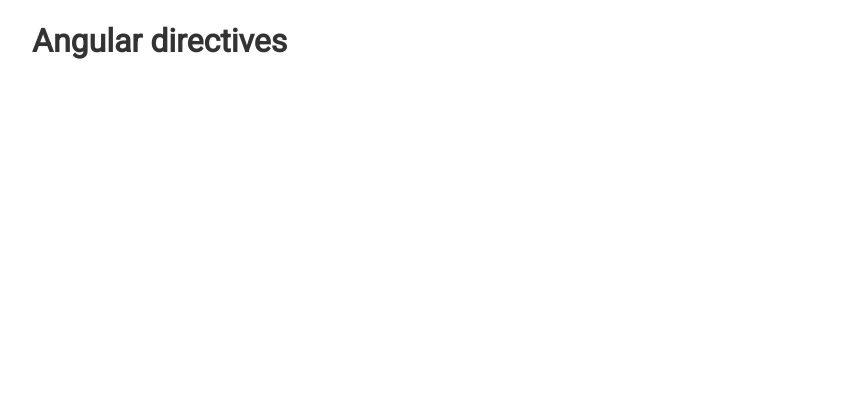
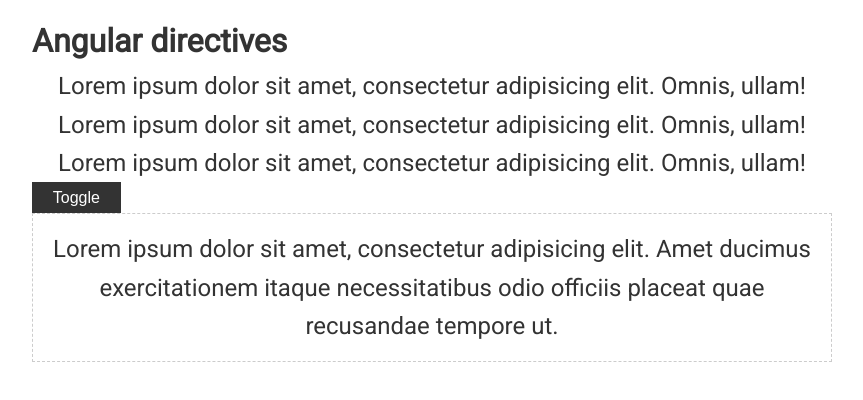
Before and after one commit to Aigelov/angular-basics-by-vladilen, an Angular app: page / in a window 1280 px wide. Shown: the top 400 px of the page, without its empty margins (208-1071 px from the left). Built offline with nearby package versions, Linux system fonts and the light colour scheme.

Commit message:
Create directive, Attribute, Structural, HostBinding, HostListener, ElementRef, Renderer2, TemplateRef, ViewContainerRef

```diff
--- a/src/app/app.component.html
+++ b/src/app/app.component.html
@@ -1,3 +1,49 @@
 <div class="container">
   <h1>Angular directives</h1>
+  <p
+    [appStyle]="'green'"
+    [dStyles]="{
+      border: '1px solid green',
+      borderRadius: '5px'
+    }"
+  >Lorem ipsum dolor sit amet, consectetur adipisicing elit. Omnis, ullam!</p>
+  <p
+    [appStyle]="'brown'"
+    [dStyles]="{
+      border: '1px solid brown',
+      borderRadius: '15px'
+    }"
+  >Lorem ipsum dolor sit amet, consectetur adipisicing elit. Omnis, ullam!</p>
+  <p>Lorem ipsum dolor sit amet, consectetur adipisicing elit. Omnis, ullam!</p>
+
+  <button
+    class="btn"
+    (click)="isVisible = !isVisible"
+  >Toggle</button>
+
+  <!--<div-->
+    <!--*ngIf="isVisible"-->
+    <!--class="wrap"-->
+  <!--&gt;-->
+    <!--<p>Lorem ipsum dolor sit amet, consectetur adipisicing elit. Amet ducimus exercitationem itaque necessitatibus odio officiis placeat quae recusandae tempore ut.</p>-->
+  <!--</div>-->
+
+  <!--<ng-template [ngIf]="isVisible">-->
+    <!--<div class="wrap">-->
+      <!--<p>Lorem ipsum dolor sit amet, consectetur adipisicing elit. Amet ducimus exercitationem itaque necessitatibus odio officiis placeat quae recusandae tempore ut.</p>-->
+    <!--</div>-->
+  <!--</ng-template>-->
+
+  <!--<div-->
+    <!--*appIfNot="!isVisible"-->
+    <!--class="wrap"-->
+  <!--&gt;-->
+    <!--<p>Lorem ipsum dolor sit amet, consectetur adipisicing elit. Amet ducimus exercitationem itaque necessitatibus odio officiis placeat quae recusandae tempore ut.</p>-->
+  <!--</div>-->
+
+  <ng-template [appIfNot]="!isVisible">
+    <div class="wrap">
+      <p>Lorem ipsum dolor sit amet, consectetur adipisicing elit. Amet ducimus exercitationem itaque necessitatibus odio officiis placeat quae recusandae tempore ut.</p>
+    </div>
+  </ng-template>
 </div>
--- a/src/app/app.component.scss
+++ b/src/app/app.component.scss
@@ -9,3 +9,13 @@
   color: white;
   font-size: 1.5rem;
 }
+
+p {
+  font-size: 1.5rem;
+  text-align: center;
+}
+
+.wrap {
+  border: 1px dashed #CCC;
+  padding: 1rem;
+}
--- a/src/app/app.component.ts
+++ b/src/app/app.component.ts
@@ -6,4 +6,5 @@
   styleUrls: ['./app.component.scss']
 })
 export class AppComponent {
+  isVisible = true;
 }
--- a/src/app/app.module.ts
+++ b/src/app/app.module.ts
@@ -3,10 +3,14 @@
 import {FormsModule} from '@angular/forms';
 
 import { AppComponent } from './app.component';
+import {StyleDirective} from './directives/style.directive';
+import { IfNotDirective } from './directives/if-not.directive';
 
 @NgModule({
   declarations: [
-    AppComponent
+    AppComponent,
+    StyleDirective,
+    IfNotDirective
   ],
   imports: [
     BrowserModule,
--- /dev/null
+++ b/src/app/directives/if-not.directive.ts
@@ -0,0 +1,23 @@
+import {Directive, Input, TemplateRef, ViewContainerRef} from '@angular/core';
+
+@Directive({
+  selector: '[appIfNot]'
+})
+export class IfNotDirective {
+
+  @Input('appIfNot') set ifNot(condition: boolean) {
+    if (!condition) {
+      // Show element
+      this.viewContainer.createEmbeddedView(this.templateRef);
+    } else {
+      // Hide element
+      this.viewContainer.clear();
+    }
+  }
+
+  constructor(
+    private templateRef: TemplateRef<any>,
+    private viewContainer: ViewContainerRef
+  ) { }
+
+}
--- /dev/null
+++ b/src/app/directives/style.directive.ts
@@ -0,0 +1,56 @@
+import {Directive, ElementRef, HostBinding, HostListener, Input, Renderer2} from '@angular/core';
+
+@Directive({
+  selector: '[appStyle]'
+})
+export class StyleDirective {
+
+  @Input('appStyle') color: string = 'red';
+  @Input() dStyles: {
+    border?: string,
+    borderRadius?: string
+    fontWeight?: string,
+  };
+
+  @HostBinding('style.color') elColor = null;
+
+  constructor(
+    private elRef: ElementRef,
+    private renderer: Renderer2
+  ) {
+    // elRef.nativeElement.style.color = 'green';
+  }
+
+  // @HostListener('click') onClick(event: Event)
+  @HostListener('click', ['$event.target']) onClick(event: HTMLStyleElement) {
+    event.style.color = 'red';
+  }
+
+  @HostListener('mouseenter') onEnter() {
+    this.elColor = this.color;
+    // this.renderer.setStyle(this.elRef.nativeElement, 'color', this.color);
+    // this.renderer.setStyle(
+    //   this.elRef.nativeElement,
+    //   'border',
+    //   this.dStyles.border
+    // );
+    // this.renderer.setStyle(
+    //   this.elRef.nativeElement,
+    //   'borderRadius',
+    //   this.dStyles.borderRadius
+    // );
+    // this.renderer.setStyle(
+    //   this.elRef.nativeElement,
+    //   'fontWeight',
+    //   this.dStyles.fontWeight
+    // );
+  }
+
+  @HostListener('mouseleave') onLeave() {
+    this.elColor = null;
+    // this.renderer.setStyle(this.elRef.nativeElement, 'color', null);
+    // this.renderer.setStyle(this.elRef.nativeElement, 'border', null);
+    // this.renderer.setStyle(this.elRef.nativeElement, 'borderRadius', null);
+    // this.renderer.setStyle(this.elRef.nativeElement, 'fontWeight', null);
+  }
+}
```
